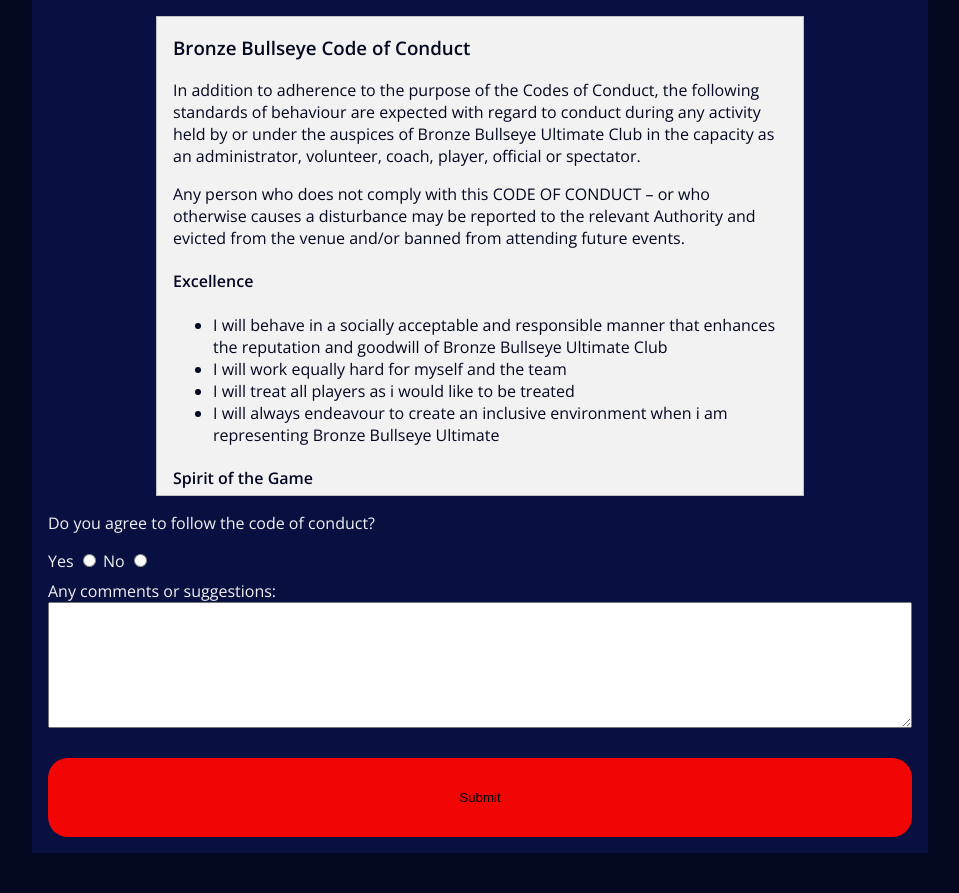
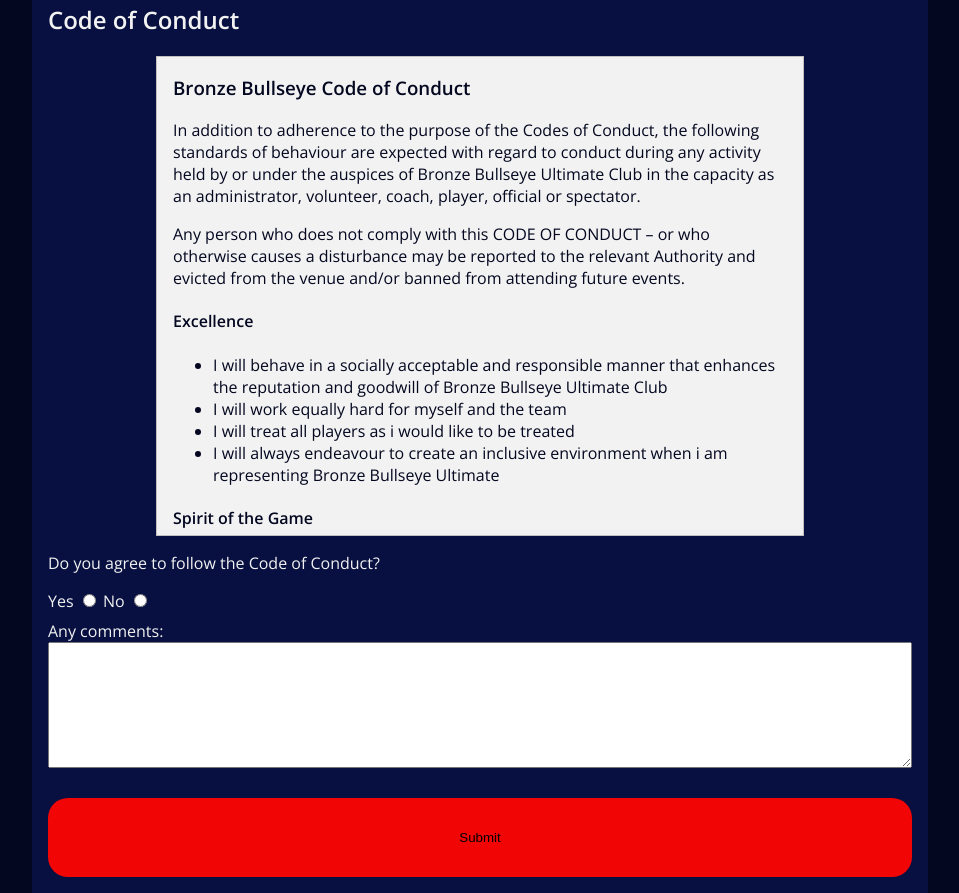
Before and after one commit to 2blue1clown/membership-form, a plain HTML site: page index.html in a window 1280 px wide. Shown: the part 885-1778 px from the top of the page, without its empty margins (160-1119 px from the left). Before the commit the page ends 1738 px from the top, so only its background shows below. Drawn offline with nearby package versions, Linux system fonts and the light colour scheme.

Commit message:
changing content according to Jack's feedback

```diff
--- a/index.html
+++ b/index.html
@@ -8,7 +8,7 @@
 
 <div>
   <header>
-    <h1 id="title" class="text-center">become a <span class="red-text"><strong>MEMBER</strong></span></h1>
+    <h1 id="title" class="text-center">become a <br><span class="red-text"><strong>MEMBER</strong></span></h1>
     <p id="description" class="text-center">Join our community</p>
   </header>
 
@@ -116,7 +116,7 @@
         </ul>
       </div>
       <div id="conduct-agreement">
-        <p>Do you agree to follow the code of conduct?</p>
+        <p>Do you agree to follow the Code of Conduct?</p>
           <label class="checkbox">
             Yes
             <input type="radio" name="code-conduct" value="yes" required>
@@ -130,7 +130,7 @@
       </div>
 
       <label for="comments-suggestions">
-        Any comments or suggestions:
+        Any comments:
         <br>
         <textarea id="comments-suggestions" rows="8" cols="100"></textarea>
       </label>
```
